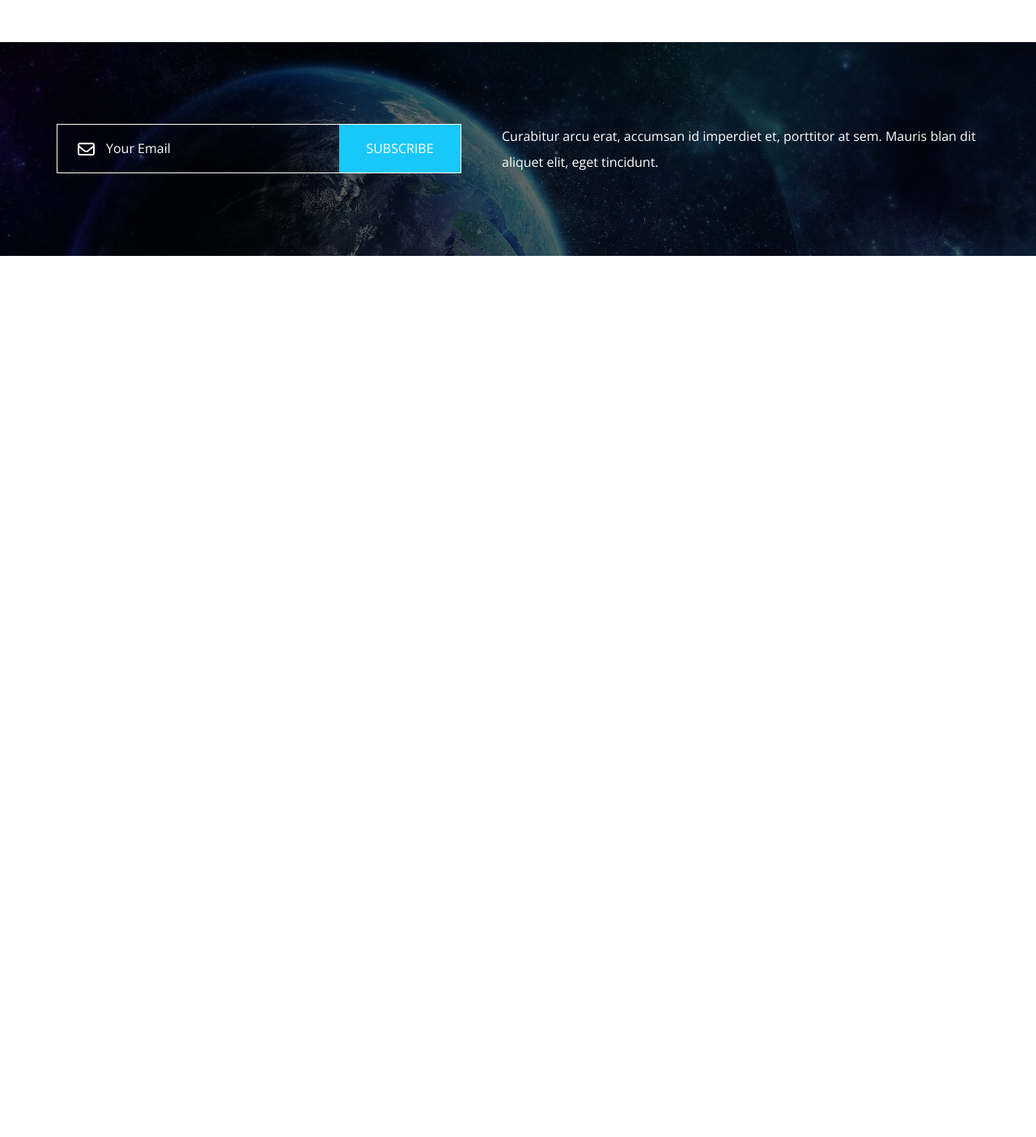
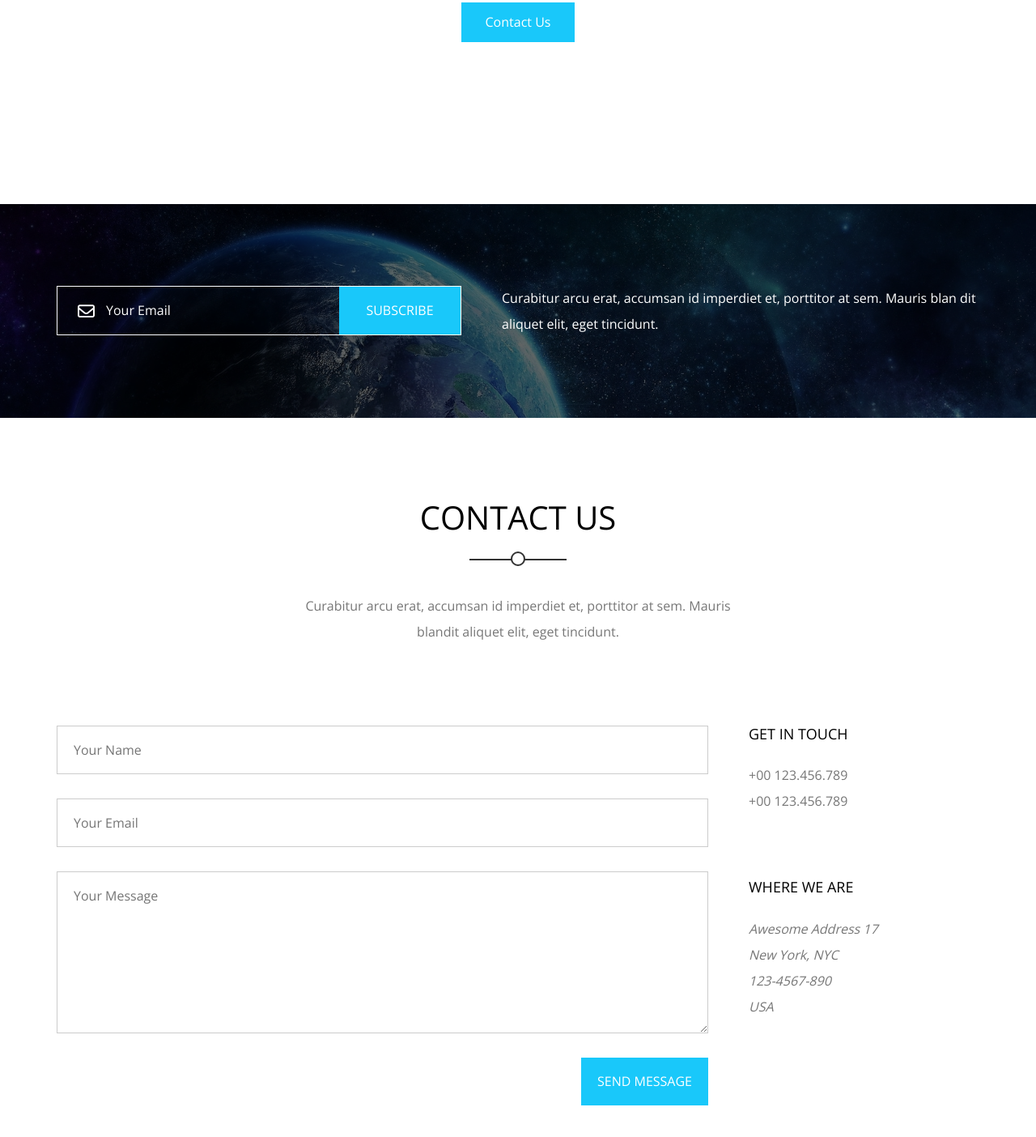
Before and after one commit to ourdjiniaymen/Kasper, a plain HTML site: page index.html in a window 1280 px wide. Shown: the part 7182-8586 px from the top of the page at 81% size. Before the commit the page ends 7498 px from the top, so only its background shows below. Drawn offline with nearby package versions, Linux system fonts and the light colour scheme.

Commit message:
Add contact section to the template

```diff
--- a/css/kasper.css
+++ b/css/kasper.css
@@ -1188,7 +1188,7 @@ header nav .form i {
   outline: none;
   background-color: transparent;
   color: inherit;
-  width:calc(100% - 150px);
+  width: calc(100% - 150px);
   padding-left: 60px;
   caret-color: var(--main-color);
 }
@@ -1205,7 +1205,6 @@ header nav .form i {
   padding: 20px 0;
   border: none;
   text-transform: uppercase;
-
 }
 
 .subscribe p {
@@ -1220,3 +1219,87 @@ header nav .form i {
   }
 }
 /* End Subscribe */
+
+/* Start Contact */
+.contact {
+  padding-top: var(--section-padding);
+  padding-bottom: var(--section-padding);
+}
+
+/* Small, Medium and Large Screen */
+@media (min-width: 768px) {
+  .contact .contact-container {
+    display: grid;
+    grid-template-columns: 1fr 25%;
+    grid-column-gap: 50px;
+  }
+}
+
+.contact .infos {
+  text-align: center;
+  margin-bottom: 40px;
+  order: 1;
+}
+
+/* Small, Medium and Large Screen */
+@media (min-width: 768px) {
+  .contact .infos {
+    text-align: start;
+    margin-bottom: 0;
+  }
+}
+
+.contact .infos > div:first-of-type {
+  margin-bottom: 30px;
+}
+
+/* Small, Medium and Large Screen */
+@media (min-width: 768px) {
+  .contact .infos > div:first-of-type {
+    margin-bottom: 80px;
+  }
+}
+
+.contact .infos > div h3 {
+  text-transform: uppercase;
+  font-weight: 400;
+  font-size: 18px;
+  margin-bottom: 25px;
+}
+
+.contact .infos > div p,
+.contact .infos > div address {
+  color: var(--pararaph-color);
+  line-height: 2;
+}
+
+.contact form input:not([type="submit"]),
+.contact form textarea {
+  display: block;
+  width: 100%;
+  padding: 20px;
+  margin-bottom: 30px;
+  outline: none;
+  border: 1px solid #ccc;
+}
+
+.contact form input::placeholder,
+.contact form textarea::placeholder {
+  text-transform: capitalize;
+}
+
+.contact form textarea {
+  height: 200px;
+}
+
+.contact form input[type="submit"] {
+  display: block;
+  margin-left: auto;
+  padding: 20px;
+  background-color: var(--main-color);
+  border: none;
+  color: #fff;
+  text-transform: uppercase;
+  cursor: pointer;
+}
+/* End Contact */
--- a/index.html
+++ b/index.html
@@ -490,5 +490,42 @@
       </div>
     </section>
     <!-- End Subscribe -->
+
+    <!-- Start Contact -->
+    <section class="contact" id="contact">
+      <div class="container">
+        <div class="section-head">
+          <h2>contact us</h2>
+          <p>
+            Curabitur arcu erat, accumsan id imperdiet et, porttitor at sem.
+            Mauris blandit aliquet elit, eget tincidunt.
+          </p>
+        </div>
+        <div class="contact-container">
+          <div class="infos">
+            <div>
+              <h3>get in touch</h3>
+              <p>+00 123.456.789<br />+00 123.456.789</p>
+            </div>
+            <div>
+              <h3>where we are</h3>
+              <address>
+                Awesome Address 17<br />
+                New York, NYC<br />
+                123-4567-890<br />
+                USA
+              </adress>
+            </div>
+          </div>
+          <form action="">
+            <input type="text" name="name" placeholder="your name" />
+            <input type="email" name="email" placeholder="your email" />
+            <textarea name="message" placeholder="your message"></textarea>
+            <input type="submit" value="send message" />
+          </form>
+        </div>
+      </div>
+    </section>
+    <!-- End Contact -->
   </body>
 </html>
```
